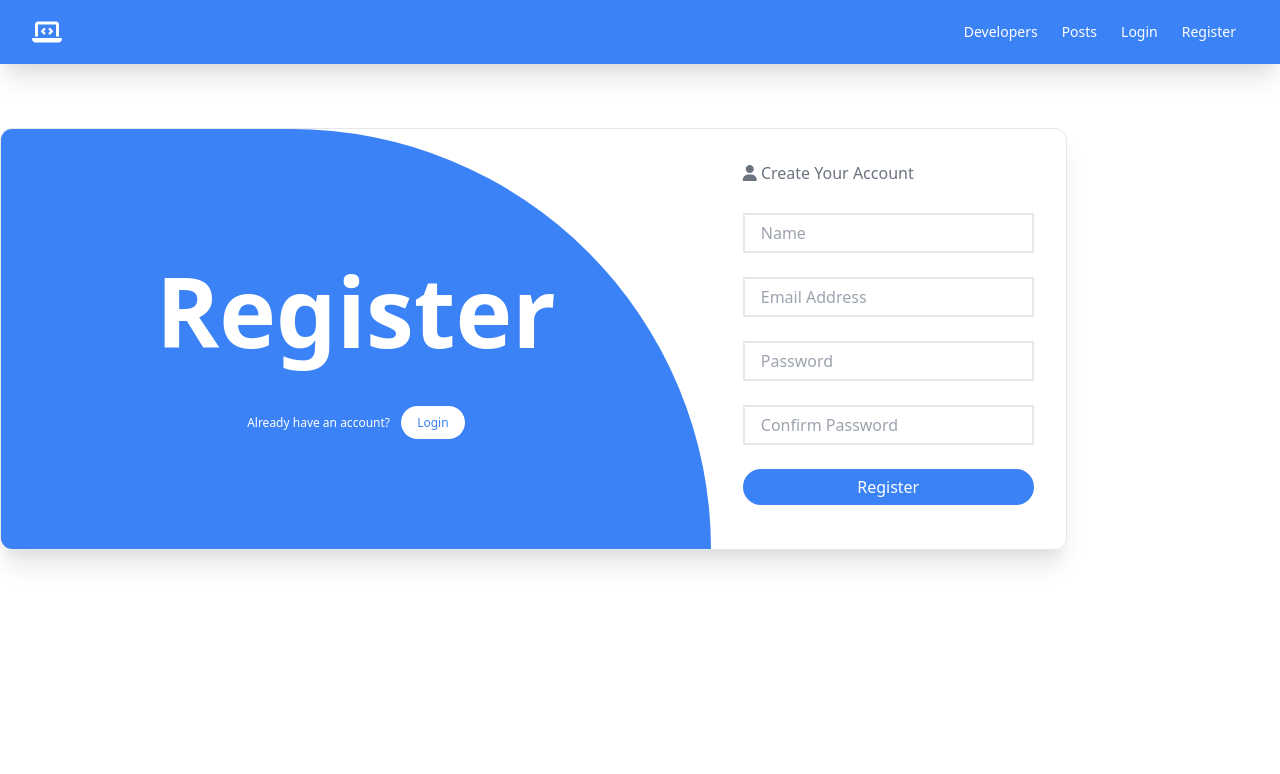
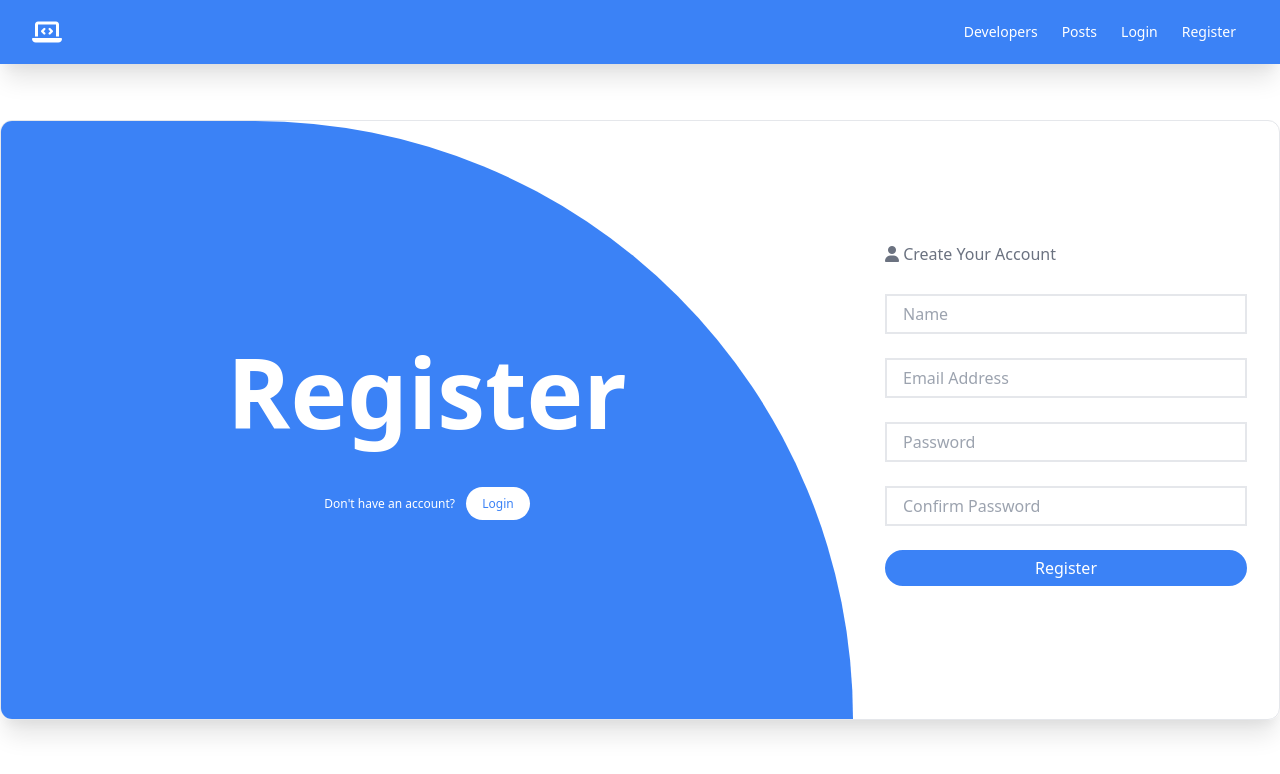
Before and after one commit to ashcbrd/DevStack, a React (Create React App) app in the folder client/: page /register in a window 1280 px wide. Shown: the top 774 px of the page. Built offline with nearby package versions, Linux system fonts and the light colour scheme; no server answers.

Commit message:
polished form design

```diff
--- a/client/src/components/auth/Login.jsx
+++ b/client/src/components/auth/Login.jsx
@@ -25,13 +25,15 @@ const Login = ({ login, isAuthenticated }) => {
   }
 
   return (
-    <div className="flex w-full overflow-hidden md:my-10 md:shadow-xl md:border md:border-gray-200 md:rounded-xl md:mx-20 md:h-full">
-      <div className="w-full md:w-1/2 items-center">
+    <div className="flex absolute inset-x-0 w-full max-w-7xl overflow-hidden md:my-14 md:shadow-xl md:border md:border-gray-200 md:rounded-xl md:mx-auto md:h-3/4">
+      <div className="md:flex w-full md:w-1/2 items-center">
         <form
           className="flex flex-col mx-8 p-8 md:mx-auto md:my-10 md:w-full"
           onSubmit={(e) => onSubmit(e)}
         >
-          <h1 className="text-4xl font-bold text-blue-500 my-4">Login</h1>
+          <h1 className="md:hidden text-4xl font-bold text-blue-500 my-4">
+            Login
+          </h1>
           <p className="text-gray-500 mb-4">
             <i className="fas fa-user"></i> Login To Your Account
           </p>
--- a/client/src/components/auth/Register.jsx
+++ b/client/src/components/auth/Register.jsx
@@ -32,12 +32,12 @@ const Register = ({ setAlert, register, isAuthenticated }) => {
   }
 
   return (
-    <div className="flex overflow-hidden w-full md:w-5/6 md:my-16 md:shadow-xl md:border md:border-gray-200 md:rounded-xl md:h-full">
+    <div className="flex absolute inset-x-0 m-w-full max-w-7xl overflow-hidden md:my-14 md:shadow-xl md:border md:border-gray-200 md:rounded-xl md:mx-auto md:h-3/4">
       <div className="hidden bg-blue-500 rounded-tr-full md:flex flex-col justify-center items-center w-full">
         {" "}
         <h1 className="text-8xl font-bold text-white my-4">Register</h1>
         <p className="mt-10 text-center text-xs md:text-basenpm  text-white text-xs">
-          Already have an account?{" "}
+          Don't have an account?{" "}
           <Link
             className="bg-white rounded-full p-2 px-4 text-blue-500 ml-2 hover:opacity-70 transition-all"
             to="/login"
@@ -46,9 +46,9 @@ const Register = ({ setAlert, register, isAuthenticated }) => {
           </Link>
         </p>
       </div>
-      <div className="flex flex-col w-full md:w-1/2 items-center">
+      <div className="md:flex w-full md:w-1/2 items-center">
         <form
-          className="h-full w-full flex flex-col mx-8 p-8 md:mx-auto md:w-full"
+          className="flex flex-col mx-8 p-8 md:mx-auto md:w-full"
           onSubmit={(e) => onSubmit(e)}
         >
           <h1 className="md:hidden text-4xl font-bold text-blue-500 my-4">
@@ -107,7 +107,7 @@ const Register = ({ setAlert, register, isAuthenticated }) => {
           />
         </form>
         <p className="md:hidden text-center text-gray-500 text-xs">
-          Already have an account?{" "}
+          Don't have an account?{" "}
           <Link
             className="text-blue-500 hover:opacity-70 hover:underline transition-all"
             to="/login"
--- a/client/src/components/layout/Landing.jsx
+++ b/client/src/components/layout/Landing.jsx
@@ -13,7 +13,7 @@ export const Landing = () => {
             </h1>
           </Slide>
           <Slide delay={500} left>
-            <p className="text-white text-blue-500 text-3xl mb-4">
+            <p className="text-white text-blue-500 text-2xl mb-4">
               Create a developer profile/portfolio, share posts and connect with
               other developers in the community.
             </p>
--- a/client/src/styles/App.css
+++ b/client/src/styles/App.css
@@ -4,18 +4,10 @@
   --light-color: #f4f4f4;
   --danger-color: #dc3545;
   --success-color: #28a745;
-  --dark-blue: #02198b;
-}
-
-.bg {
-  position: relative;
-  background: url("images/showcase.jpg") no-repeat center center/cover;
 }
 
 .x-large {
-  text-shadow: 5px 5px 1px var(--dark-blue), 4px 4px 1px var(--dark-blue),
-    3px 3px 1px var(--dark-blue), 2px 2px 1px var(--dark-blue),
-    1px 1px 1px var(--dark-blue);
+  text-shadow: 2px 2px 1px #fff, 6px 6px 1px var(--primary-color);
 }
 
 .text-icon,
```
